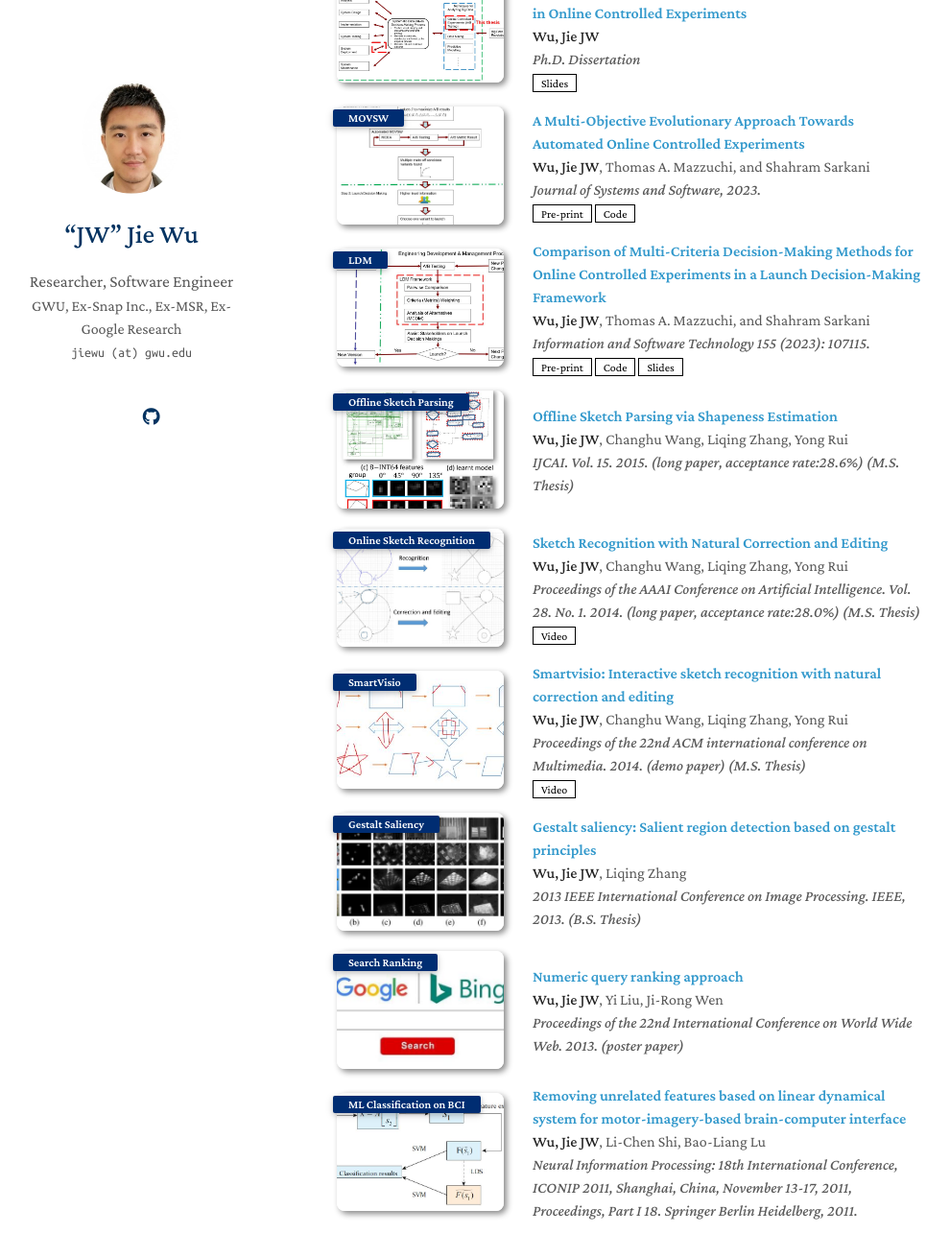
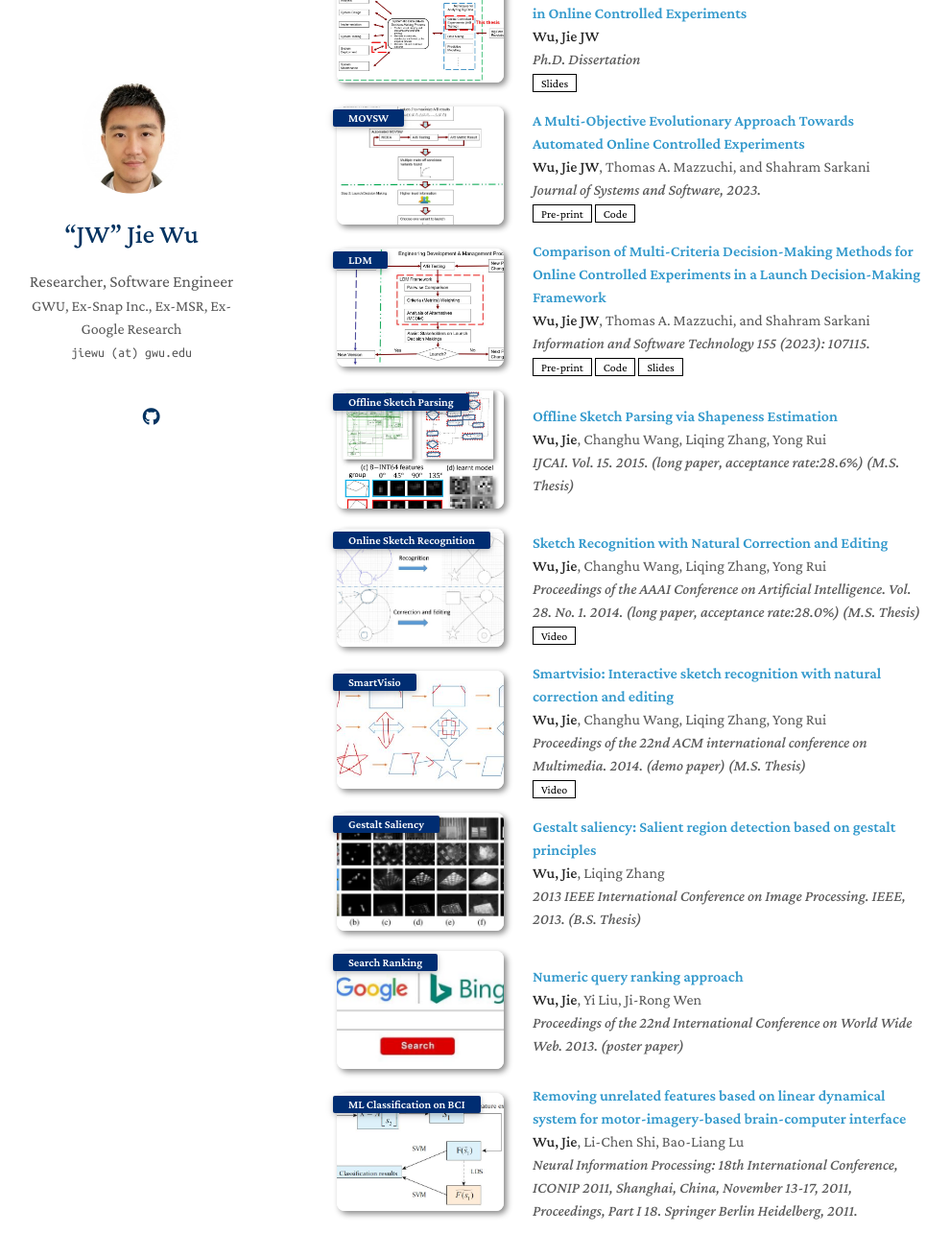
Before and after one commit to yaoyao-liu/minimal-light, a Jekyll site: the page built from index.md, in a window 1280 px wide and 1400 px high, scrolled down 1414 px. Shown: the top 1310 px of the window at 96% size, without its empty margins (139-1129 px from the left). Built offline with Jekyll 4.4.1, drawn with Linux system fonts in a browser that asks for light colours; nearby versions of some CDN libraries; a style sheet for code colours, icons or effects is not loaded; our own code applies the rules of GitHub Pages for plain Markdown files.

Commit message:
Update publications.md

```diff
--- a/_includes/publications.md
+++ b/_includes/publications.md
@@ -108,7 +108,7 @@
   </div>
   <div class="col-sm-9" style="position: relative;padding-right: 15px;padding-left: 20px;">
     <div class="title"><a href="https://www.ijcai.org/Proceedings/15/Papers/173.pdf">Offline Sketch Parsing via Shapeness Estimation </a></div>
-    <div class="author"><strong>Wu, Jie JW</strong>, Changhu Wang, Liqing Zhang, Yong Rui</div>
+    <div class="author"><strong>Wu, Jie</strong>, Changhu Wang, Liqing Zhang, Yong Rui</div>
     <div class="periodical"><em> IJCAI. Vol. 15. 2015. (long paper, acceptance rate:28.6%) (M.S. Thesis)</em></div>
   </div>
 </div>
@@ -124,7 +124,7 @@
   <div class="col-sm-9" style="position: relative;padding-right: 15px;padding-left: 20px;">
     <div class="title"><a href="https://ojs.aaai.org/index.php/AAAI/article/view/8834">Sketch Recognition with Natural Correction and Editing
 </a></div>
-    <div class="author"><strong>Wu, Jie JW</strong>, Changhu Wang, Liqing Zhang, Yong Rui</div>
+    <div class="author"><strong>Wu, Jie</strong>, Changhu Wang, Liqing Zhang, Yong Rui</div>
     <div class="periodical"><em>Proceedings of the AAAI Conference on Artificial Intelligence. Vol. 28. No. 1. 2014. (long paper, acceptance rate:28.0%) (M.S. Thesis)</em></div>
     <div class="links">
       <a href="https://www.dropbox.com/home?preview=SmartVisio.mp4" class="btn btn-sm z-depth-0" role="button" target="_blank" style="font-size:12px;">Video</a>
@@ -142,7 +142,7 @@
   <div class="col-sm-9" style="position: relative;padding-right: 15px;padding-left: 20px;">
     <div class="title"><a href="https://dl.acm.org/doi/abs/10.1145/2647868.2654864?casa_token=lyEKrPVNz8IAAAAA:h6Nlo2TP0QQ0flP_PJS4JPhw_N33pL52h8ccaLZTi_wmLCSPqsrY87iJN-K4oMOIR2dGDl8GFnF6">Smartvisio: Interactive sketch recognition with natural correction and editing
 </a></div>
-    <div class="author"><strong>Wu, Jie JW</strong>, Changhu Wang, Liqing Zhang, Yong Rui</div>
+    <div class="author"><strong>Wu, Jie</strong>, Changhu Wang, Liqing Zhang, Yong Rui</div>
     <div class="periodical"><em>Proceedings of the 22nd ACM international conference on Multimedia. 2014. (demo paper) (M.S. Thesis)</em></div>
     <div class="links">
       <a href="https://www.dropbox.com/home?preview=SmartVisio.mp4" class="btn btn-sm z-depth-0" role="button" target="_blank" style="font-size:12px;">Video</a>
@@ -159,7 +159,7 @@
   </div>
   <div class="col-sm-9" style="position: relative;padding-right: 15px;padding-left: 20px;">
     <div class="title"><a href="https://ieeexplore.ieee.org/abstract/document/6738038?casa_token=n1QUS7-HQccAAAAA:3f9qqCCkVQt0ru4nZE86HH05d6FqpuRMQ3fy4olgeygcssFj6ETRFKhqW9uXJzxiXt-qgOUc">Gestalt saliency: Salient region detection based on gestalt principles</a></div>
-    <div class="author"><strong>Wu, Jie JW</strong>, Liqing Zhang</div>
+    <div class="author"><strong>Wu, Jie</strong>, Liqing Zhang</div>
     <div class="periodical"><em>2013 IEEE International Conference on Image Processing. IEEE, 2013. (B.S. Thesis)</em></div>
   </div>
 </div>
@@ -173,7 +173,7 @@
   </div>
   <div class="col-sm-9" style="position: relative;padding-right: 15px;padding-left: 20px;">
     <div class="title"><a href="https://dl.acm.org/doi/abs/10.1145/2487788.2487906">Numeric query ranking approach</a></div>
-    <div class="author"><strong>Wu, Jie JW</strong>, Yi Liu, Ji-Rong Wen</div>
+    <div class="author"><strong>Wu, Jie</strong>, Yi Liu, Ji-Rong Wen</div>
     <div class="periodical"><em>Proceedings of the 22nd International Conference on World Wide Web. 2013. (poster paper) </em></div>
   </div>
 </div>
@@ -187,7 +187,7 @@
   </div>
   <div class="col-sm-9" style="position: relative;padding-right: 15px;padding-left: 20px;">
     <div class="title"><a href="https://link.springer.com/chapter/10.1007/978-3-642-24955-6_84">Removing unrelated features based on linear dynamical system for motor-imagery-based brain-computer interface</a></div>
-    <div class="author"><strong>Wu, Jie JW</strong>, Li-Chen Shi, Bao-Liang Lu</div>
+    <div class="author"><strong>Wu, Jie</strong>, Li-Chen Shi, Bao-Liang Lu</div>
     <div class="periodical"><em>Neural Information Processing: 18th International Conference, ICONIP 2011, Shanghai, China, November 13-17, 2011, Proceedings, Part I 18. Springer Berlin Heidelberg, 2011. </em></div>
   </div>
 </div>
```
